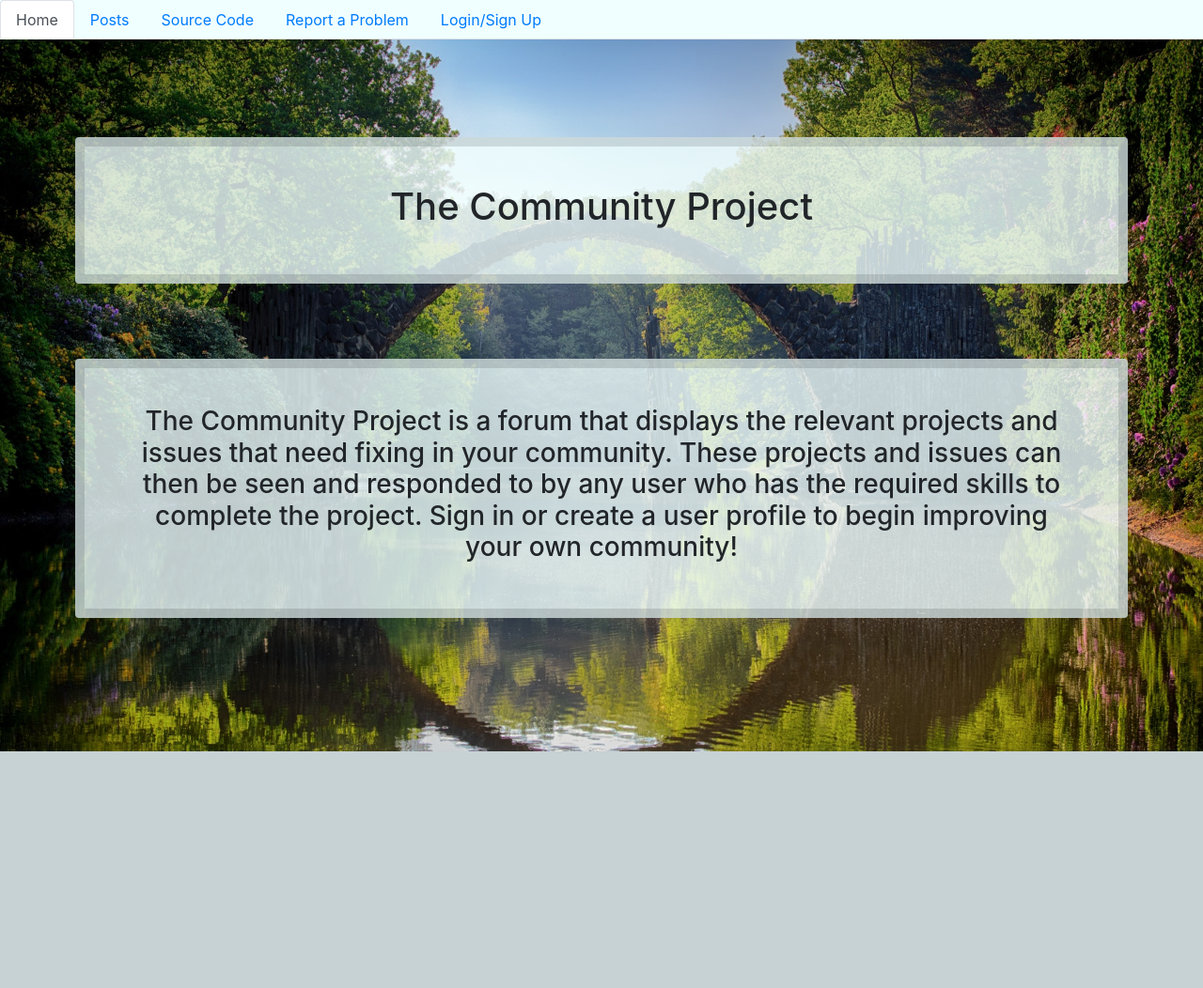
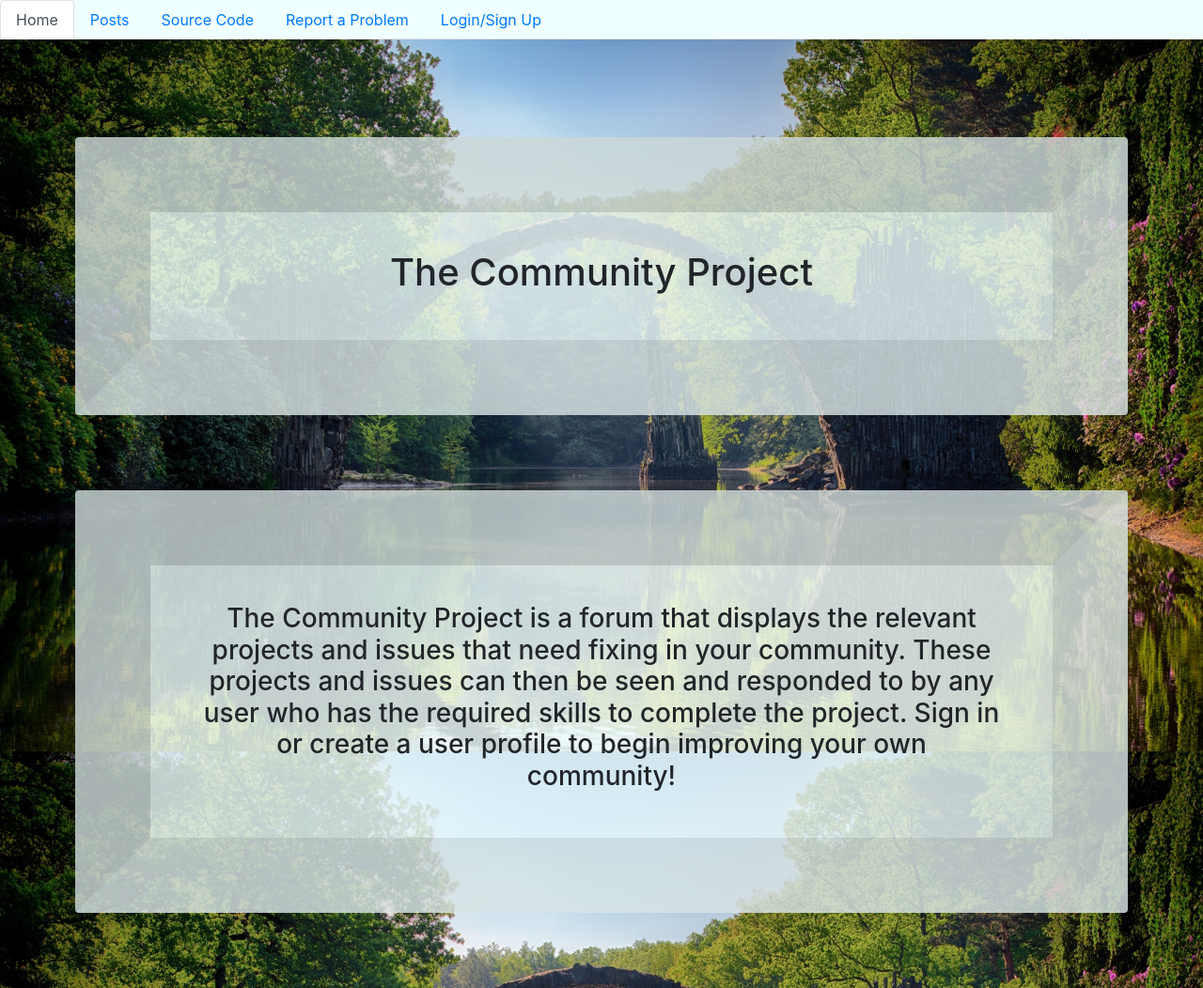
Before and after one commit to hd1867/CommunityProject, a Flask app: page / in a window 1280 px wide. Shown: the whole page at 94% size. Before the commit the page ends 800 px from the top, so only its background shows below. Run offline with Flask 2, Linux system fonts and the light colour scheme; some libraries are stand-ins or nearby versions.

Commit message:
Stubbing Database methods -setting and getting user -setting and getting posts -delete post stubbed -post.html created -home finished -added web tab icon -added comment option to post

```diff
--- a/static/css/base.css
+++ b/static/css/base.css
@@ -32,7 +32,7 @@ body
     background-color: rgba(240, 255, 255, .8);
     margin: 10vh;
     padding: 5vh;
-    border: 10px solid rgba(0,0,0,.125);
+    border: 10vh inset rgba(0,0,0,.125);
 }
 
 button {
```
Also changed, not shown: static/CP_icon.png (added), static/home-background.jpg (added), static/home-background.png (added).
